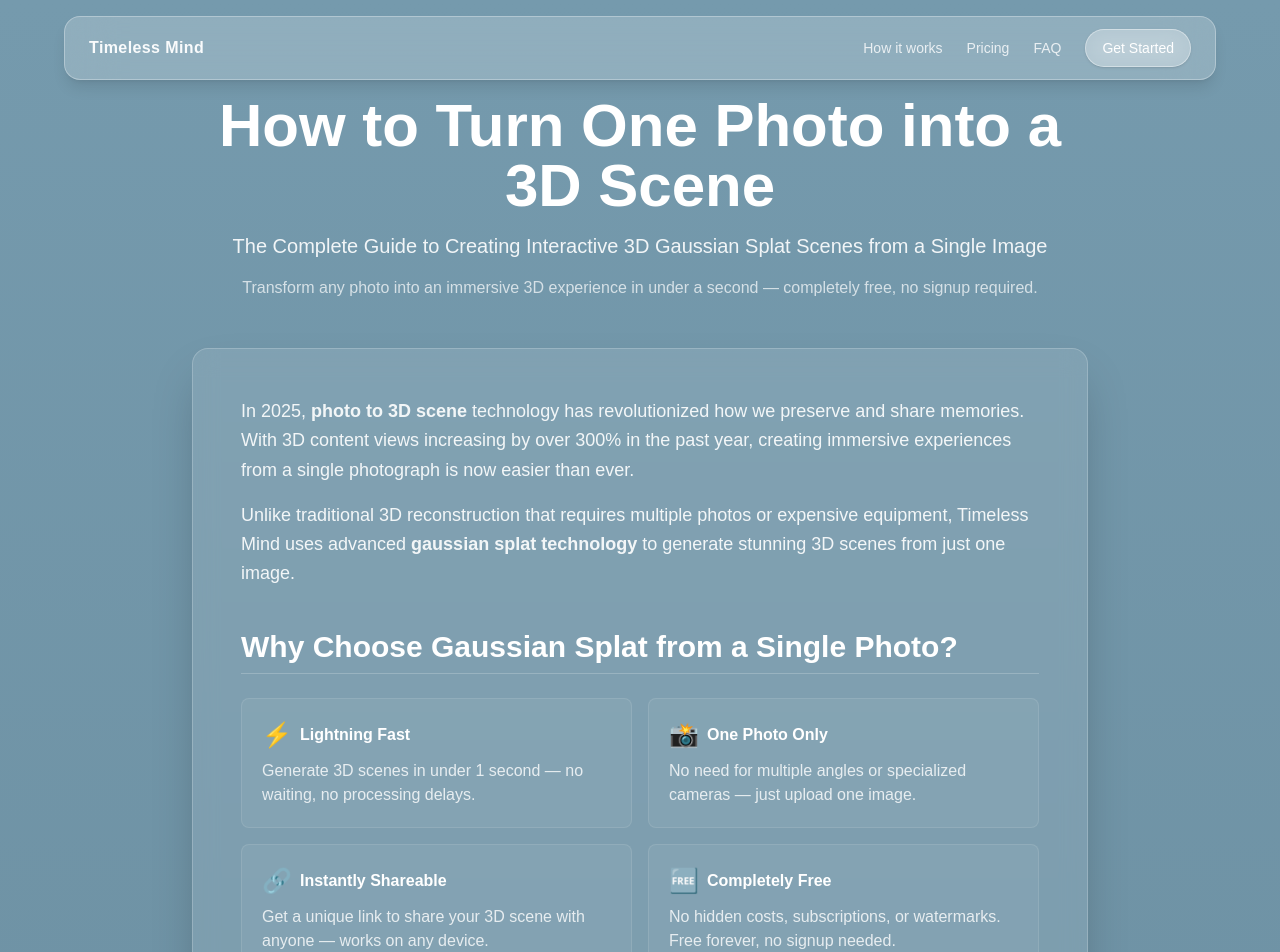
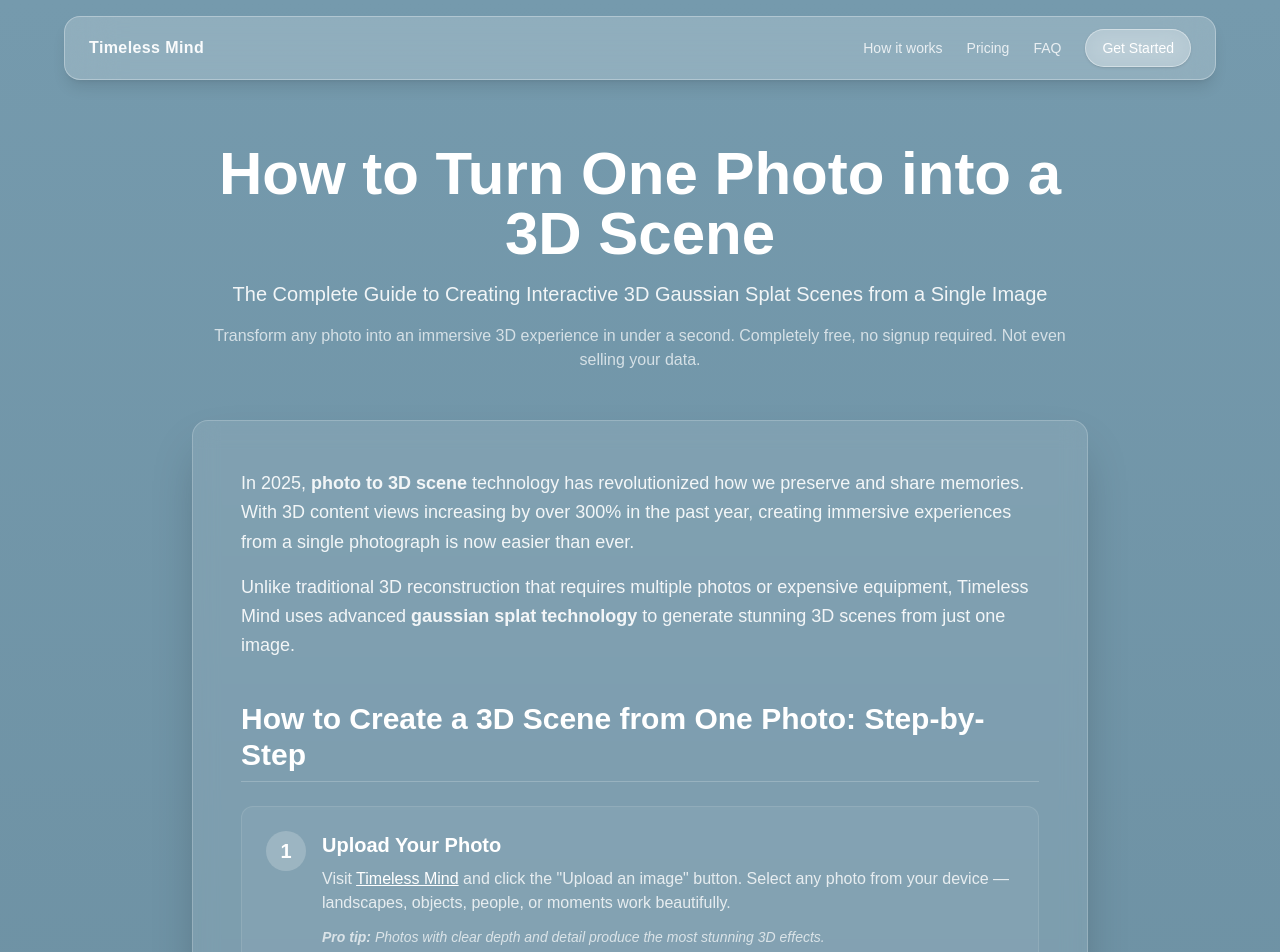
Before and after one commit to mattieballt-py/Memories, a Next.js app in the folder splat-app/: page /how-to in a window 1280 px wide. Shown: the top 952 px of the page. Built offline with nearby package versions, Linux system fonts and the light colour scheme; a web font is replaced by a local one.

Commit message:
copy and spacing changes

```diff
--- a/splat-app/src/app/how-to/page.tsx
+++ b/splat-app/src/app/how-to/page.tsx
@@ -19,7 +19,7 @@ export default function HowToPage() {
     <main className="relative min-h-screen bg-gradient-to-b from-[#759AAD] to-[#5a7a8a]">
       <Navbar />
 
-      <article className="pt-24 pb-16 px-4">
+      <article className="pt-36 pb-16 px-4">
         <div className="container mx-auto max-w-4xl">
           {/* Hero Section */}
           <header className="text-center mb-12">
@@ -30,7 +30,7 @@ export default function HowToPage() {
               The Complete Guide to Creating Interactive 3D Gaussian Splat Scenes from a Single Image
             </p>
             <p className="text-white/70">
-              Transform any photo into an immersive 3D experience in under a second — completely free, no signup required.
+              Transform any photo into an immersive 3D experience in under a second. Completely free, no signup required. Not even selling your data.
             </p>
           </header>
 
@@ -50,42 +50,6 @@ export default function HowToPage() {
               </p>
             </section>
 
-            {/* Why Choose Photo to 3D Scene Technology */}
-            <section className="mb-10">
-              <h2 className="text-3xl font-bold text-white mb-6 border-b border-white/20 pb-2">
-                Why Choose Gaussian Splat from a Single Photo?
-              </h2>
-              <div className="grid md:grid-cols-2 gap-4">
-                <div className="bg-white/5 rounded-lg p-5 border border-white/10">
-                  <h3 className="text-white font-semibold mb-2 flex items-center">
-                    <span className="text-2xl mr-2">⚡</span>
-                    Lightning Fast
-                  </h3>
-                  <p className="text-white/80">Generate 3D scenes in under 1 second — no waiting, no processing delays.</p>
-                </div>
-                <div className="bg-white/5 rounded-lg p-5 border border-white/10">
-                  <h3 className="text-white font-semibold mb-2 flex items-center">
-                    <span className="text-2xl mr-2">📸</span>
-                    One Photo Only
-                  </h3>
-                  <p className="text-white/80">No need for multiple angles or specialized cameras — just upload one image.</p>
-                </div>
-                <div className="bg-white/5 rounded-lg p-5 border border-white/10">
-                  <h3 className="text-white font-semibold mb-2 flex items-center">
-                    <span className="text-2xl mr-2">🔗</span>
-                    Instantly Shareable
-                  </h3>
-                  <p className="text-white/80">Get a unique link to share your 3D scene with anyone — works on any device.</p>
-                </div>
-                <div className="bg-white/5 rounded-lg p-5 border border-white/10">
-                  <h3 className="text-white font-semibold mb-2 flex items-center">
-                    <span className="text-2xl mr-2">🆓</span>
-                    Completely Free
-                  </h3>
-                  <p className="text-white/80">No hidden costs, subscriptions, or watermarks. Free forever, no signup needed.</p>
-                </div>
-              </div>
-            </section>
 
             {/* Step-by-Step Tutorial */}
             <section className="mb-10">
@@ -108,7 +72,7 @@ export default function HowToPage() {
                         people, or moments work beautifully.
                       </p>
                       <p className="text-white/70 text-sm italic">
-                        💡 <strong>Pro tip:</strong> Photos with clear depth and detail produce the most stunning 3D effects.
+                        <strong>Pro tip:</strong> Photos with clear depth and detail produce the most stunning 3D effects.
                       </p>
                     </div>
                   </div>
@@ -128,7 +92,7 @@ export default function HowToPage() {
                         automatically — no manual adjustments needed.
                       </p>
                       <p className="text-white/70 text-sm italic">
-                        💡 <strong>Behind the scenes:</strong> Advanced neural networks predict depth and spatial relationships
+                       <strong>Behind the scenes:</strong> Advanced neural networks predict depth and spatial relationships
                         to create realistic 3D geometry.
                       </p>
                     </div>
@@ -169,7 +133,7 @@ export default function HowToPage() {
                         in any web browser.
                       </p>
                       <p className="text-white/70 text-sm italic">
-                        💡 <strong>Privacy note:</strong> Your scenes are hosted securely. Only people with the link can access them.
+                        <strong>Privacy note:</strong> Your scenes are hosted securely. Only people with the link can access them.
                       </p>
                     </div>
                   </div>
@@ -178,7 +142,7 @@ export default function HowToPage() {
 
               <div className="mt-8 bg-[#4a6a76]/40 border-l-4 border-white/50 p-6 rounded-r-lg">
                 <p className="text-white/90 text-lg font-medium">
-                  🎉 <strong>That's it!</strong> You've just created your first <strong>photo to 3D scene</strong> using
+                  <strong>That's it!</strong> You've just created your first <strong>photo to 3D scene</strong> using
                   gaussian splat technology. No complex software, no 3D modeling experience needed.
                 </p>
               </div>
@@ -325,9 +289,7 @@ export default function HowToPage() {
               >
                 Start Creating Free →
               </Link>
-              <p className="text-white/60 text-sm mt-4">
-                No signup required • Takes less than 1 second • Completely free
-              </p>
+
             </section>
 
           </div>
```
